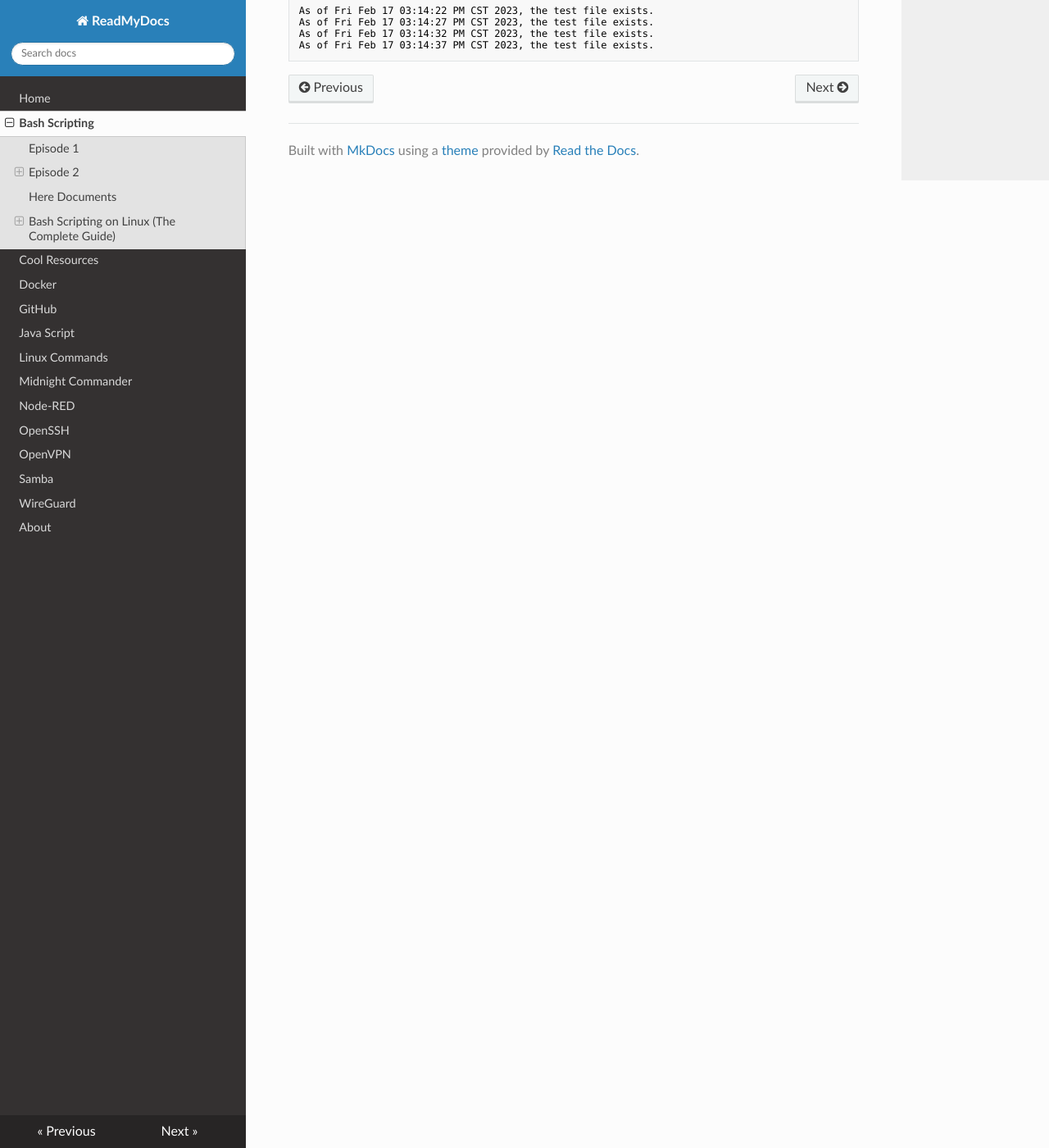
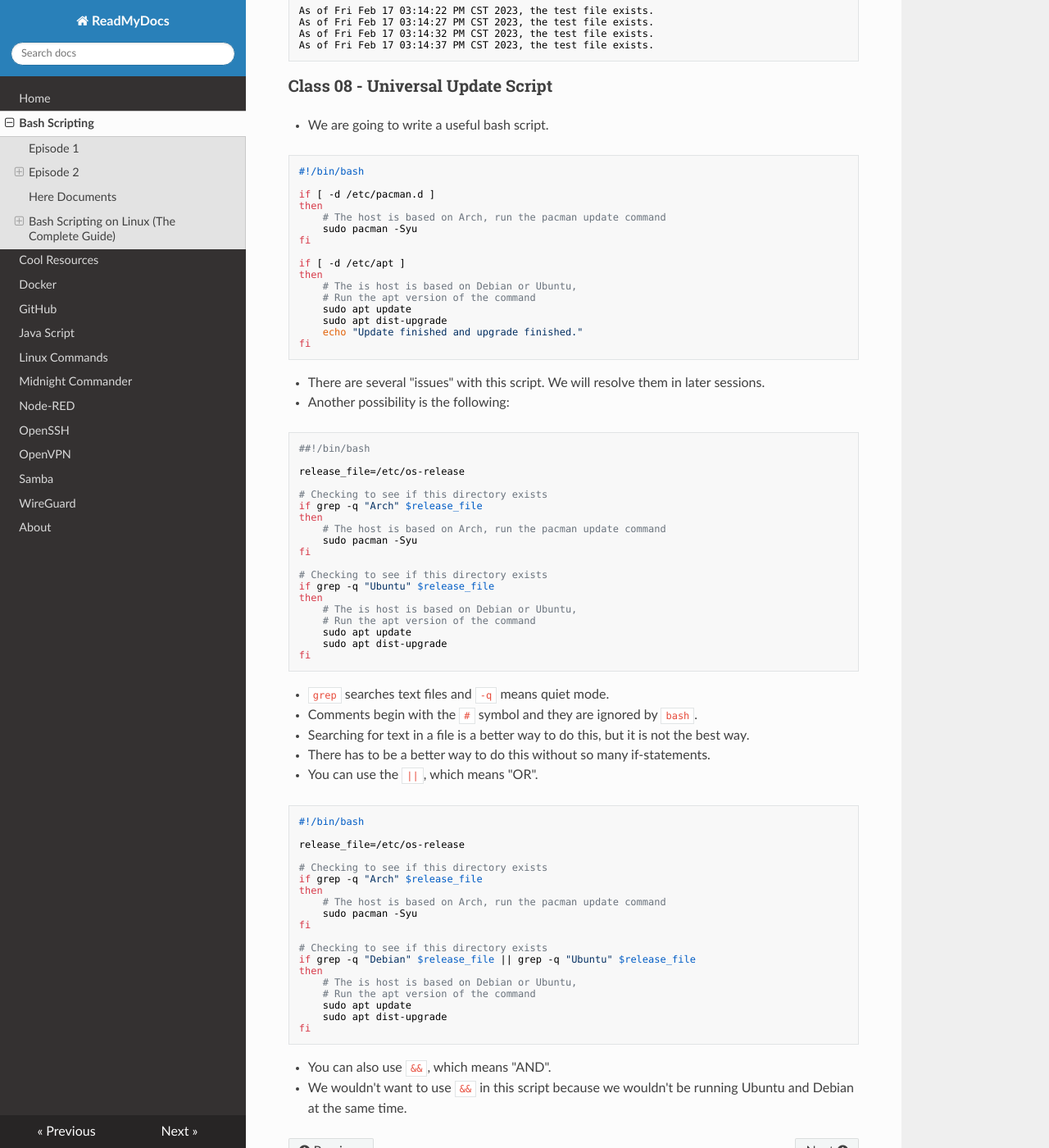
Before and after one commit to mholdiman19/mholdiman19.github.io, an MkDocs documentation site: the page built from docs/bash_scripting.md, in a window 1280 px wide and 1400 px high, scrolled down 13409 px. Shown: the whole window at 82% size. Built offline with MkDocs 1.6.1, drawn with Linux system fonts in a browser that asks for light colours; nearby versions of some CDN libraries.

Commit message:
added Class 08
universal update script

````diff
--- a/docs/bash_scripting.md
+++ b/docs/bash_scripting.md
@@ -710,3 +710,82 @@ As of Fri Feb 17 03:14:27 PM CST 2023, the test file exists.
 As of Fri Feb 17 03:14:32 PM CST 2023, the test file exists.
 As of Fri Feb 17 03:14:37 PM CST 2023, the test file exists.
 ```
+
+### Class 08 - Universal Update Script
+
+* We are going to write a useful bash script.
+
+```bash
+#!/bin/bash
+
+if [ -d /etc/pacman.d ]
+then
+    # The host is based on Arch, run the pacman update command
+    sudo pacman -Syu
+fi
+
+if [ -d /etc/apt ]
+then
+    # The is host is based on Debian or Ubuntu,
+    # Run the apt version of the command
+    sudo apt update
+    sudo apt dist-upgrade
+    echo "Update finished and upgrade finished."
+fi
+```
+
+* There are several "issues" with this script.  We will resolve them in later sessions.
+* Another possibility is the following:
+
+```bash
+##!/bin/bash
+
+release_file=/etc/os-release
+
+# Checking to see if this directory exists
+if grep -q "Arch" $release_file
+then
+    # The host is based on Arch, run the pacman update command
+    sudo pacman -Syu
+fi
+
+# Checking to see if this directory exists
+if grep -q "Ubuntu" $release_file
+then
+    # The is host is based on Debian or Ubuntu,
+    # Run the apt version of the command
+    sudo apt update
+    sudo apt dist-upgrade
+fi
+```
+
+* `grep` searches text files and `-q` means quiet mode.
+* Comments begin with the `#` symbol and they are ignored by `bash`.
+* Searching for text in a file is a better way to do this, but it is not the best way.
+* There has to be a better way to do this without so many if-statements.
+* You can use the `||`, which means "OR".
+
+```bash
+#!/bin/bash
+
+release_file=/etc/os-release
+
+# Checking to see if this directory exists
+if grep -q "Arch" $release_file
+then
+    # The host is based on Arch, run the pacman update command
+    sudo pacman -Syu
+fi
+
+# Checking to see if this directory exists
+if grep -q "Debian" $release_file || grep -q "Ubuntu" $release_file
+then
+    # The is host is based on Debian or Ubuntu,
+    # Run the apt version of the command
+    sudo apt update
+    sudo apt dist-upgrade
+fi
+```
+
+* You can also use `&&`, which means "AND".
+* We wouldn't want to use `&&` in this script because we wouldn't be running Ubuntu and Debian at the same time.
````
